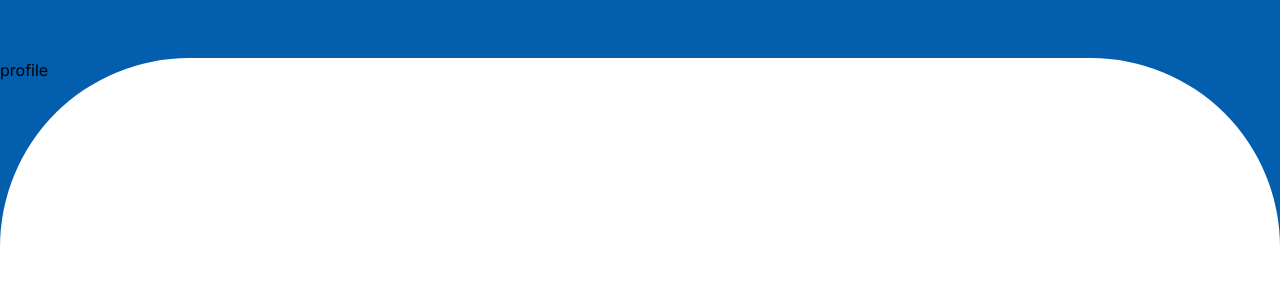
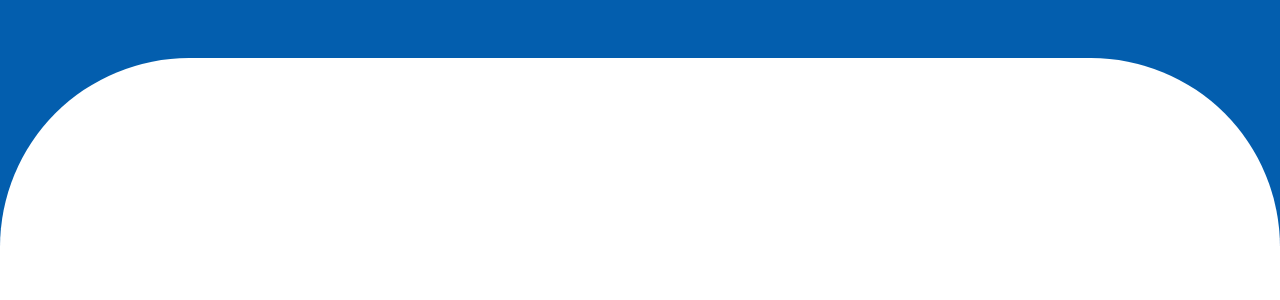
Before and after one commit to Maxwell011/moni-finance, a Next.js app: page /profile in a window 1280 px wide. Shown: the top 300 px of the page. Built offline with nearby package versions, Linux system fonts and the light colour scheme.

Commit message:
Started profile image container

```diff
--- a/src/app/profile/page.tsx
+++ b/src/app/profile/page.tsx
@@ -3,7 +3,10 @@ const Profile = () => {
     <>
       <section className='bg-[#035EAE] w-full h-[246px] lg:w-full'>
         <div className='w-full h-[189px] rounded-[500px_500px_0px_0px] bg-white absolute top-[58px]'>
-          profile
+          {/* Profile image */}
+          <div className="">
+
+          </div>
         </div>
       </section>
     </>
```
